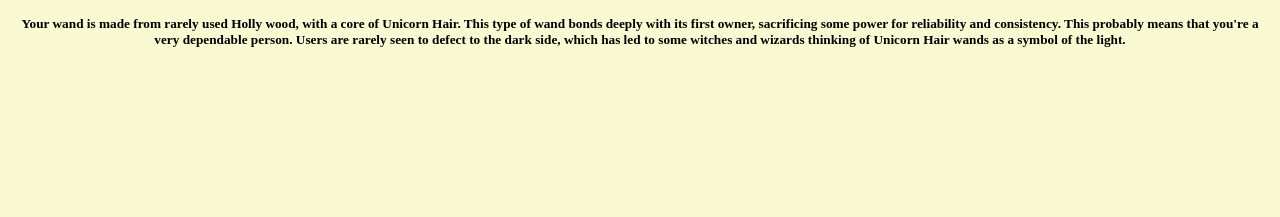
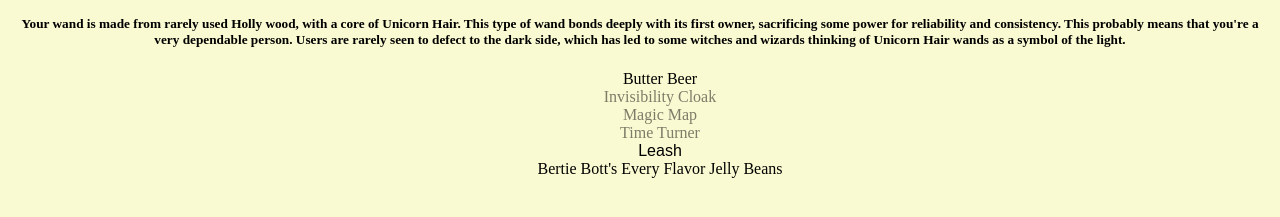
Before and after one commit to aubreyrobillard/w3d3hw, a plain HTML site: page index.html in a window 1280 px wide. Shown: the part 559-776 px from the top of the page. Drawn offline with nearby package versions, Linux system fonts and the light colour scheme.

Commit message:
Commit 3 - I added list elements. That code didn't seem very dry. I wonder if there is something I could do about it in the Hungry for More section

```diff
--- a/app.js
+++ b/app.js
@@ -4,15 +4,7 @@
 // You will make things appear and disappear (and more) with the magic of jQuery!
 // This homework is recommended to be done with a Harry Potter theme. But if you are unfamiliar with Harry Potter, that's cool, you can make up all your wizard details.
 
-//============ YEAR 1 ===============
-// $(() => {
-// 	const $container = $("body").append($('<div>').attr('id', 'container').append($('<h1>').text("Hogwarts")))
-    // console.log($container)
-    //console.log(document)
-// });
 
-
-//============ YEAR 2 ===============
 $(() => {
 	$("body").append($('<div>').attr('id', 'container'))
 
@@ -29,4 +21,15 @@ $(() => {
     $container.append($('<h4>').attr('class', 'dog').text("Koa Boa"))
     $container.append($('<h4>').text("Holly Wand with Unicorn Hair Core")).append($("<img>").attr('src', $img))
     $container.append($('<h5>').text("Your wand is made from rarely used Holly wood, with a core of Unicorn Hair. This type of wand bonds deeply with its first owner, sacrificing some power for reliability and consistency. This probably means that you're a very dependable person. Users are rarely seen to defect to the dark side, which has led to some witches and wizards thinking of Unicorn Hair wands as a symbol of the light."))
+
+    const $ul = $('<ul>')
+
+    $container.append(($ul).attr('storage', 'trunk'))
+
+        $ul.append($('<li>').text("Butter Beer"))
+        $ul.append($('<li>').addClass("secret").text("Invisibility Cloak"))
+        $ul.append($('<li>').addClass("secret").text("Magic Map"))
+        $ul.append($('<li>').addClass("secret").text("Time Turner"))
+        $ul.append($('<li>').addClass("dog").text("Leash"))
+        $ul.append($('<li>').text("Bertie Bott's Every Flavor Jelly Beans"))
 });
--- a/main.css
+++ b/main.css
@@ -6,3 +6,11 @@ body {
 .dog {
     font-family: fantasy;
 }
+
+.secret {
+    opacity: 0.5;
+}
+
+ul {
+    list-style-type: none;
+}
```
